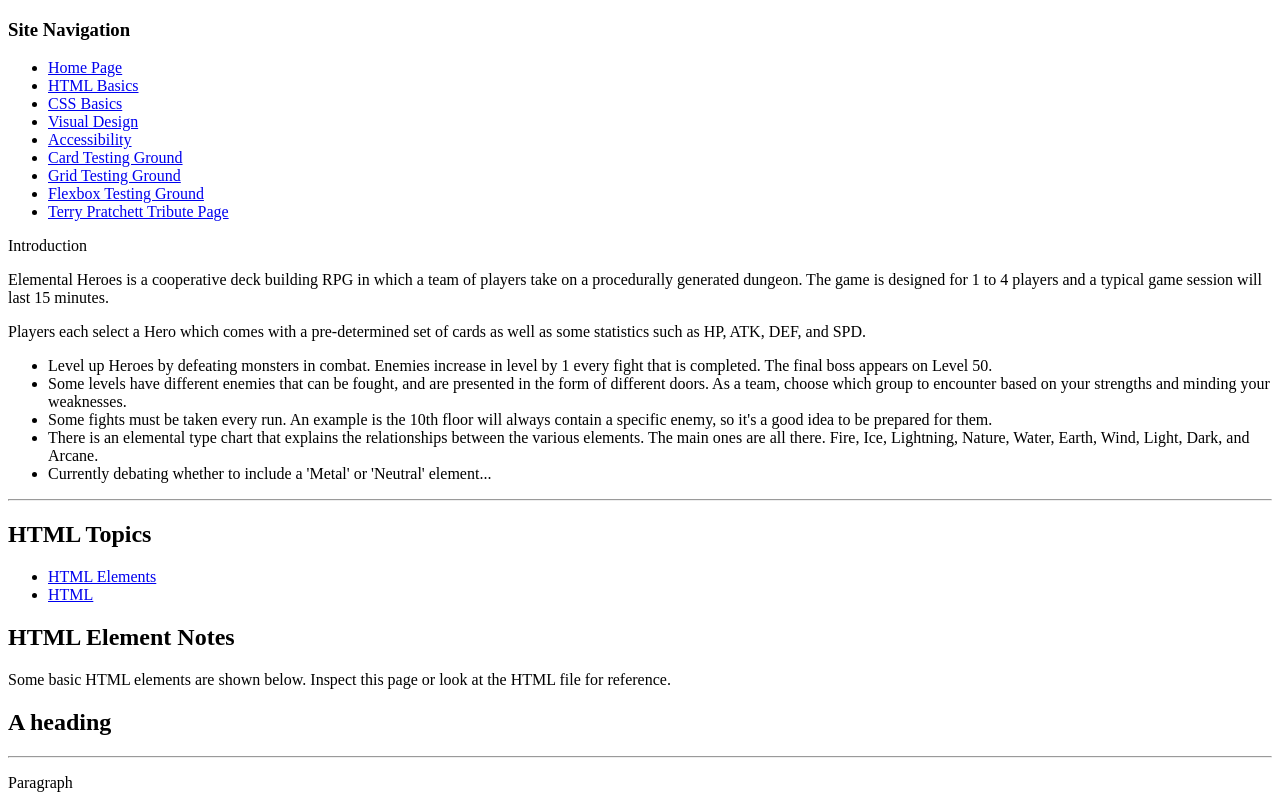
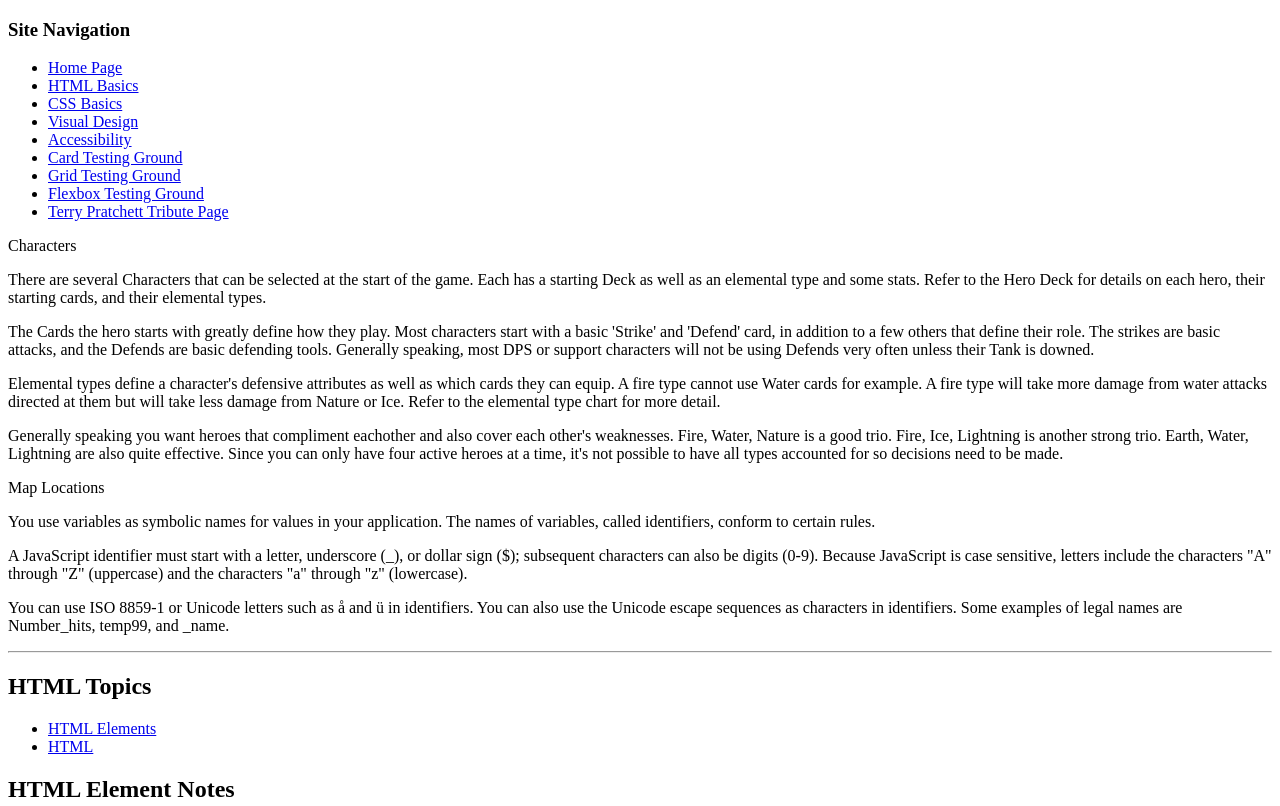
Before and after one commit to FahadHameed89/Webdev-Notes-2022, a plain HTML site: page html.html in a window 1280 px wide. Shown: the top 806 px of the page. Drawn offline with Linux system fonts and the light colour scheme.

Commit message:
Adding more HTML sections for map_locations

```diff
--- a/html.html
+++ b/html.html
@@ -42,35 +42,44 @@
 </nav>
 <!-- Navigation Ends -->
 
-<section class="main-section" id="introduction">
-    <header>Introduction</header>
+<section class="main-section" id="characters">
+    <header>Characters</header>
     <article>
       <p>
-        Elemental Heroes is a cooperative deck building RPG in which a team of players take on a procedurally generated dungeon. The game is designed for 1 to 4 players and a typical game session will last 15 minutes.
+        There are several Characters that can be selected at the start of the game. Each has a starting Deck as well as an elemental type and some stats. Refer to the Hero Deck for details on each hero, their starting cards, and their elemental types.
+      </p>
+
+      <p>
+        The Cards the hero starts with greatly define how they play. Most characters start with a basic 'Strike' and 'Defend' card, in addition to a few others that define their role. The strikes are basic attacks, and the Defends are basic defending tools. Generally speaking, most DPS or support characters will not be using Defends very often unless their Tank is downed.
       </p>
       <p>
-        Players each select a Hero which comes with a pre-determined set of cards as well as some statistics such as HP, ATK, DEF, and SPD.
+        Elemental types define a character's defensive attributes as well as which cards they can equip. A fire type cannot use Water cards for example. A fire type will take more damage from water attacks directed at them but will take less damage from Nature or Ice. Refer to the elemental type chart for more detail.
       </p>
-      <ul>
-        <li>
-          Level up Heroes by defeating monsters in combat. Enemies increase in level by 1 every fight that is completed. The final boss appears on Level 50.
-        </li>
-        <li>
-          Some levels have different enemies that can be fought, and are presented in the form of different doors. As a team, choose which group to encounter based on your strengths and minding your weaknesses.
-        </li>
-        <li>
-            Some fights must be taken every run. An example is the 10th floor will always contain a specific enemy, so it's a good idea to be prepared for them.
-          </li>
-          <li>
-            There is an elemental type chart that explains the relationships between the various elements. The main ones are all there. Fire, Ice, Lightning, Nature, Water, Earth, Wind, Light, Dark, and Arcane.
-          </li>
-          <li>
-              Currently debating whether to include a 'Metal' or 'Neutral' element...
-          </li>
-      </ul>
+      <p>
+        Generally speaking you want heroes that compliment eachother and also cover each other's weaknesses. Fire, Water, Nature is a good trio. Fire, Ice, Lightning is another strong trio. Earth, Water, Lightning are also quite effective. Since you can only have four active heroes at a time, it's not possible to have all types accounted for so decisions need to be made.
+      </p>
     </article>
   </section>
 
+  <section class="main-section" id="map_locations">
+    <header>Map Locations</header>
+    <p>
+      You use variables as symbolic names for values in your application. The
+      names of variables, called identifiers, conform to certain rules.
+    </p>
+    <p>
+      A JavaScript identifier must start with a letter, underscore (_), or
+      dollar sign ($); subsequent characters can also be digits (0-9). Because
+      JavaScript is case sensitive, letters include the characters "A" through
+      "Z" (uppercase) and the characters "a" through "z" (lowercase).
+    </p>
+    <p>
+      You can use ISO 8859-1 or Unicode letters such as å and ü in identifiers.
+      You can also use the Unicode escape sequences as characters in
+      identifiers. Some examples of legal names are Number_hits, temp99, and
+      _name.
+    </p>
+  </section>
 <hr/>
 
 
```
